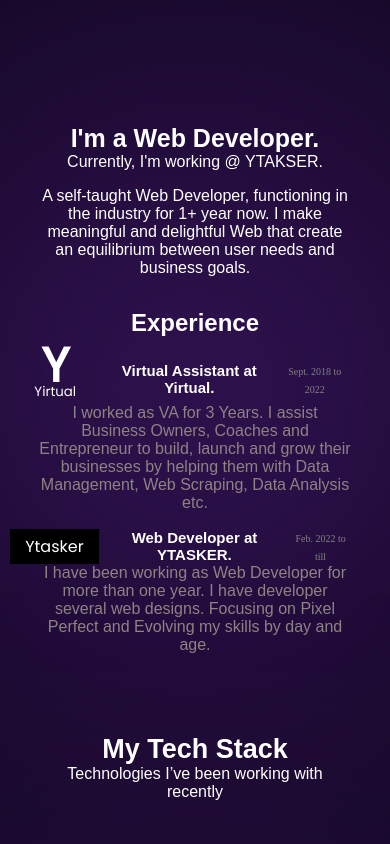
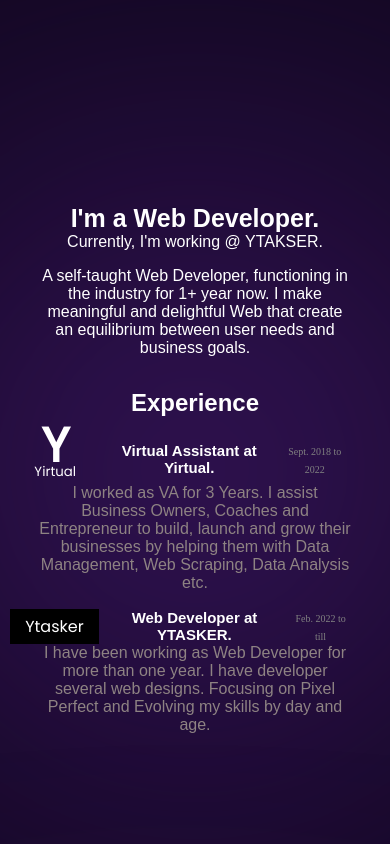
Before and after one commit to KuljitDhaliwal/Portfolio, a plain HTML site: page index.html in a window 390 px wide. Shown: the part 720-1564 px from the top of the page. Drawn offline with Linux system fonts and the light colour scheme; a web font is replaced by a local one.

Commit message:
Final Data

```diff
--- a/style.css
+++ b/style.css
@@ -669,7 +669,7 @@ font-family: 'Poppins', sans-serif;
     }
     #about{
         height: auto;
-        padding: 0;
+        padding-top: 5rem;
     }
     #skills{
         height: auto;
```
